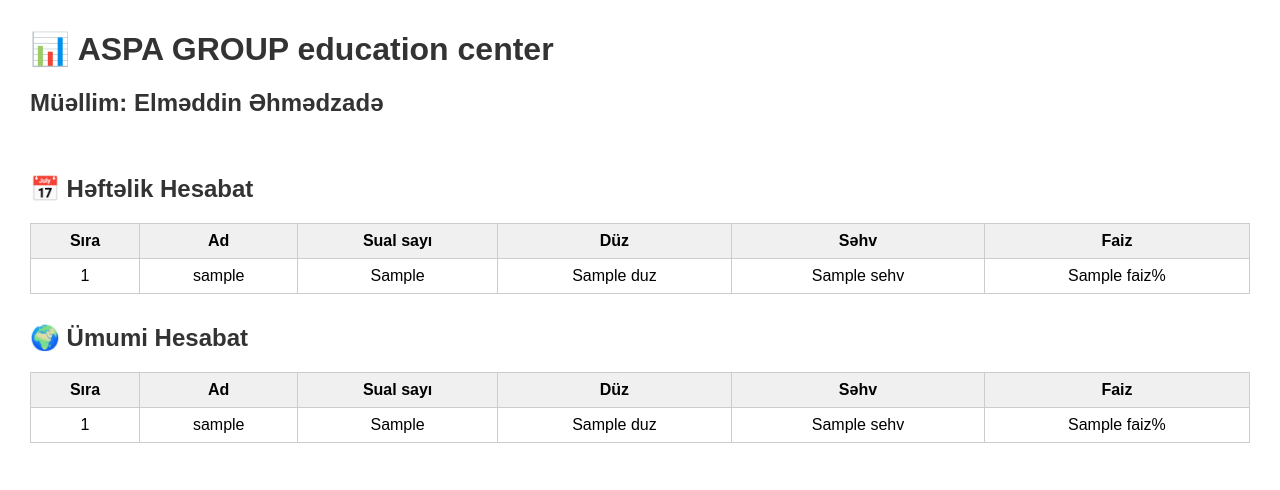
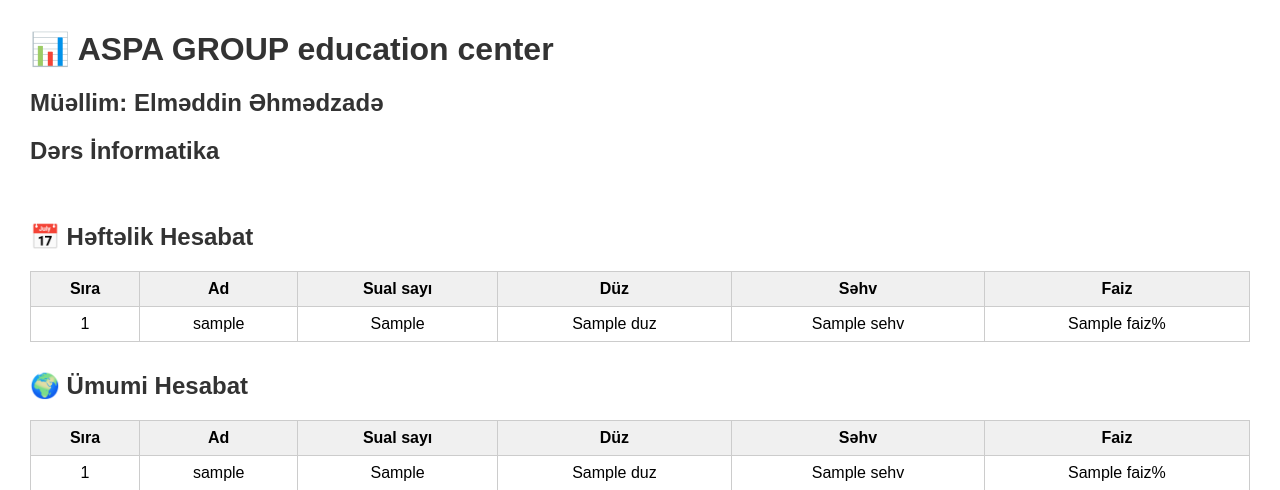
Before and after one commit to elmual/telegram, a Flask app: template templates/index.html in a window 1280 px wide. Shown: the top 490 px of the page. Run offline with Flask 3, Linux system fonts and the light colour scheme; the template is opened without the code that fills it: most values are stand-ins (such as "Sample title", 1, 10 or a date in 2020).

Commit message:
informatika

```diff
--- a/templates/index.html
+++ b/templates/index.html
@@ -31,6 +31,7 @@
   <body>
     <h1>📊 ASPA GROUP education center</h1>
     <h2>Müəllim: Elməddin Əhmədzadə</h2>
+    <h2>Dərs İnformatika</h2>
     <br>
 
     <h2>📅 Həftəlik Hesabat</h2>
```
